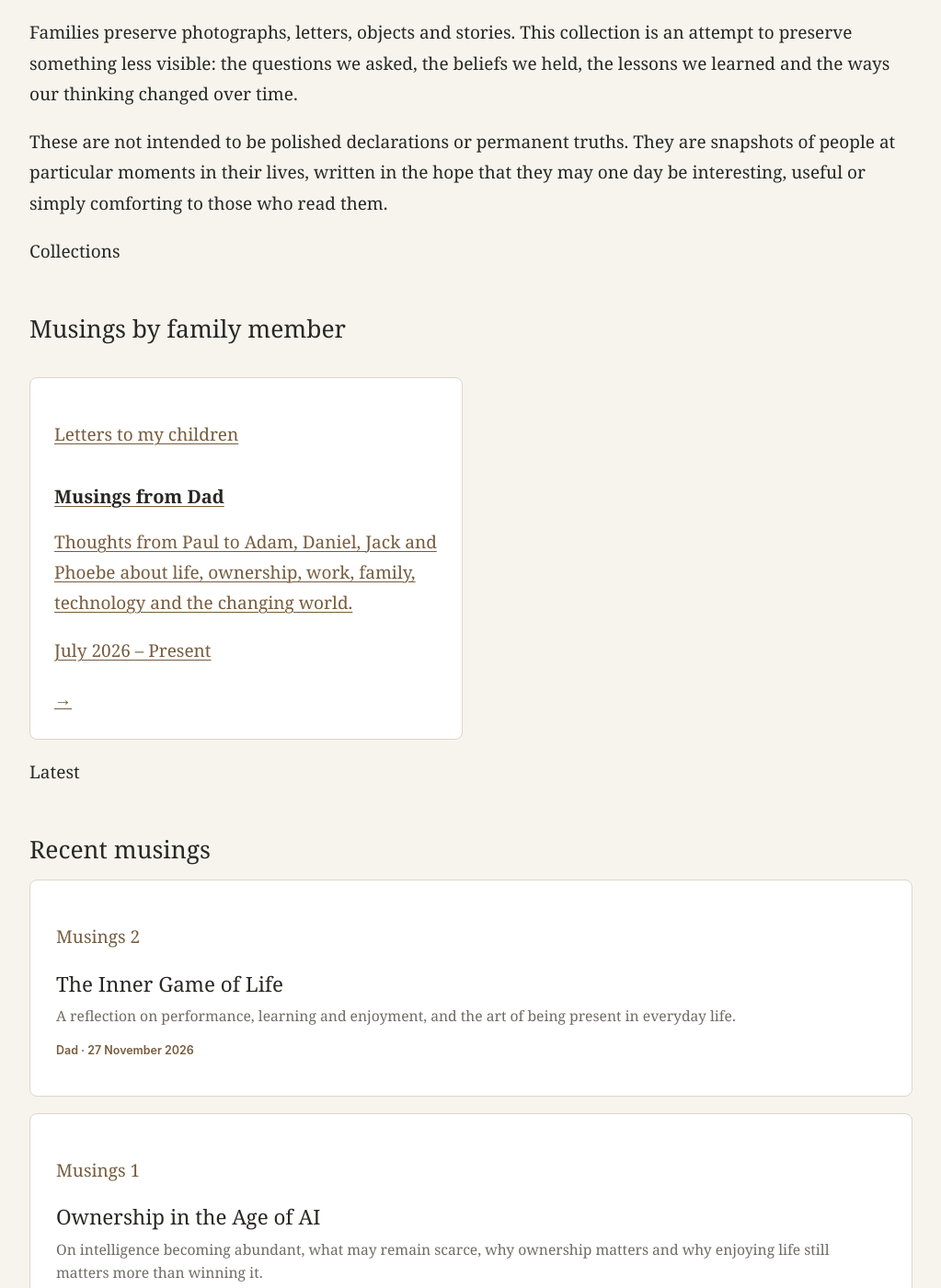
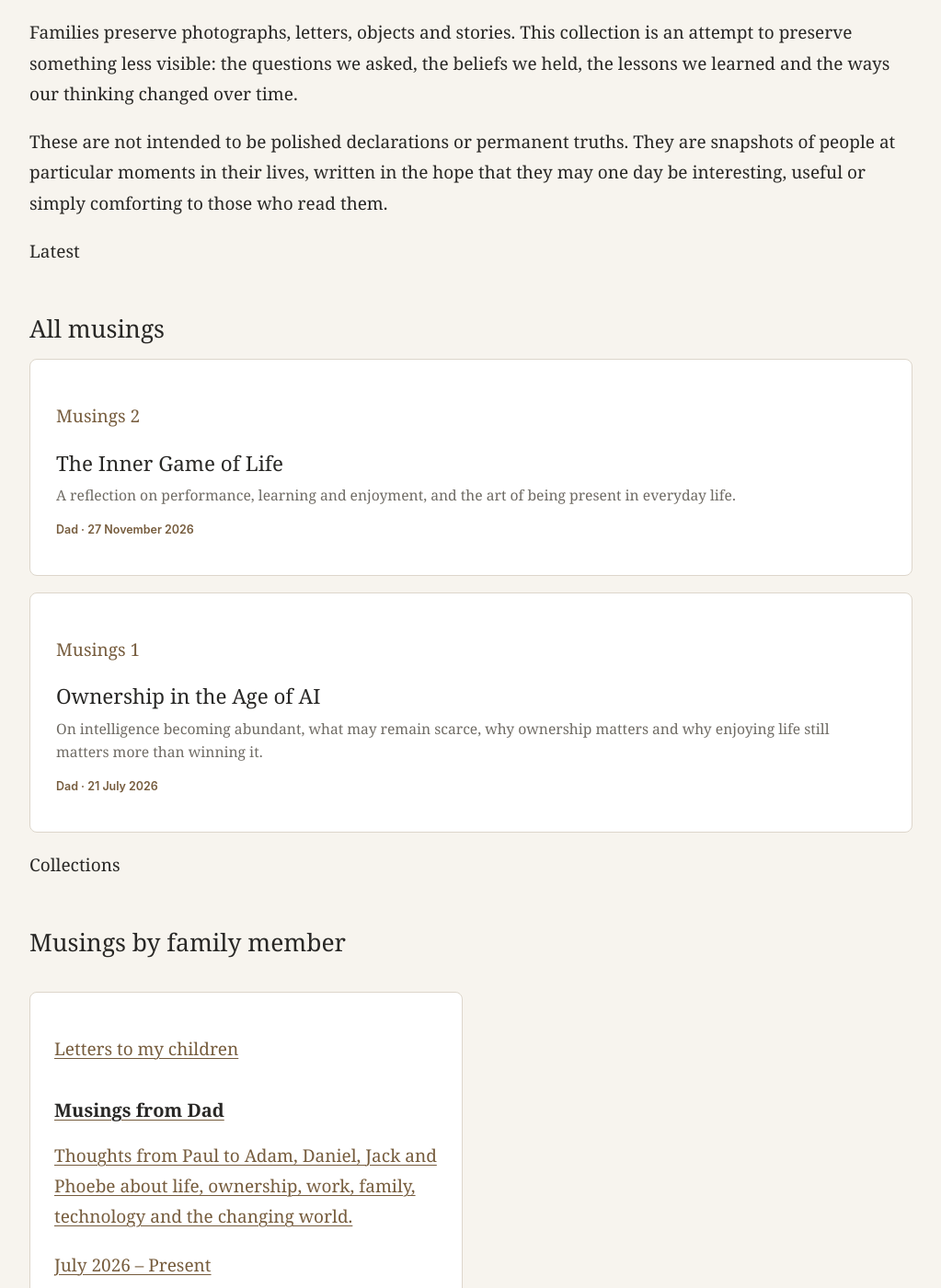
Before and after one commit to paultomes/tomes.me, a Jekyll site: the page built from musings/index.html, in a window 1280 px wide and 1400 px high, scrolled down 791 px. Shown: the whole window at 92% size, without its empty margins (128-1151 px from the left). Built offline with Jekyll 4.4.1, drawn with Linux system fonts in a browser that asks for light colours.

Commit message:
Make all musings prominent on archive homepage

```diff
--- a/musings/index.html
+++ b/musings/index.html
@@ -100,6 +100,20 @@ content="A family collection of letters, reflections and ideas preserved over ti
   </div>
 </section>
 
+<section class="recent-musings" aria-labelledby="all-musings">
+  <div class="section-heading">
+    <p class="section-kicker">Latest</p>
+    <h2 id="all-musings">All musings</h2>
+  </div>
+
+  <ol class="musing-list">
+    {% assign musings = site.musings | sort: 'date' | reverse %}
+    {% for musing in musings %}
+    {% include musing-card.html show_author=true %}
+    {% endfor %}
+  </ol>
+</section>
+
 <section class="authors-section" aria-labelledby="family-authors">
   <div class="section-heading">
     <p class="section-kicker">Collections</p>
@@ -156,20 +170,6 @@ content="A family collection of letters, reflections and ideas preserved over ti
   </div>
 </section>
 
-<section class="recent-musings" aria-labelledby="recent-musings">
-  <div class="section-heading">
-    <p class="section-kicker">Latest</p>
-    <h2 id="recent-musings">Recent musings</h2>
-  </div>
-
-  <ol class="musing-list">
-    {% assign musings = site.musings | sort: 'date' | reverse %}
-    {% for musing in musings %}
-    {% include musing-card.html show_author=true %}
-    {% endfor %}
-  </ol>
-</section>
-
 <aside class="context">
   <strong>A living archive</strong>
 
```
